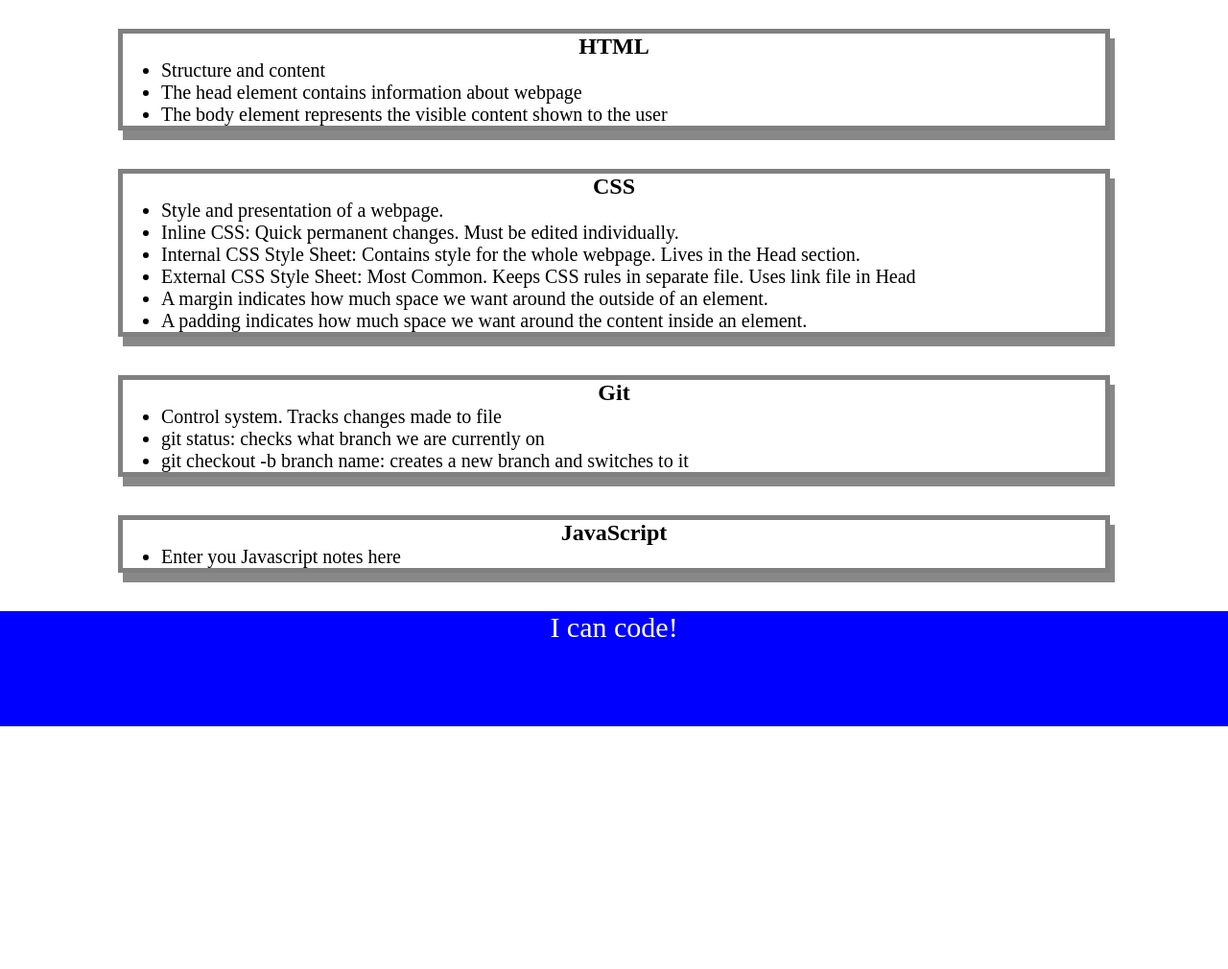
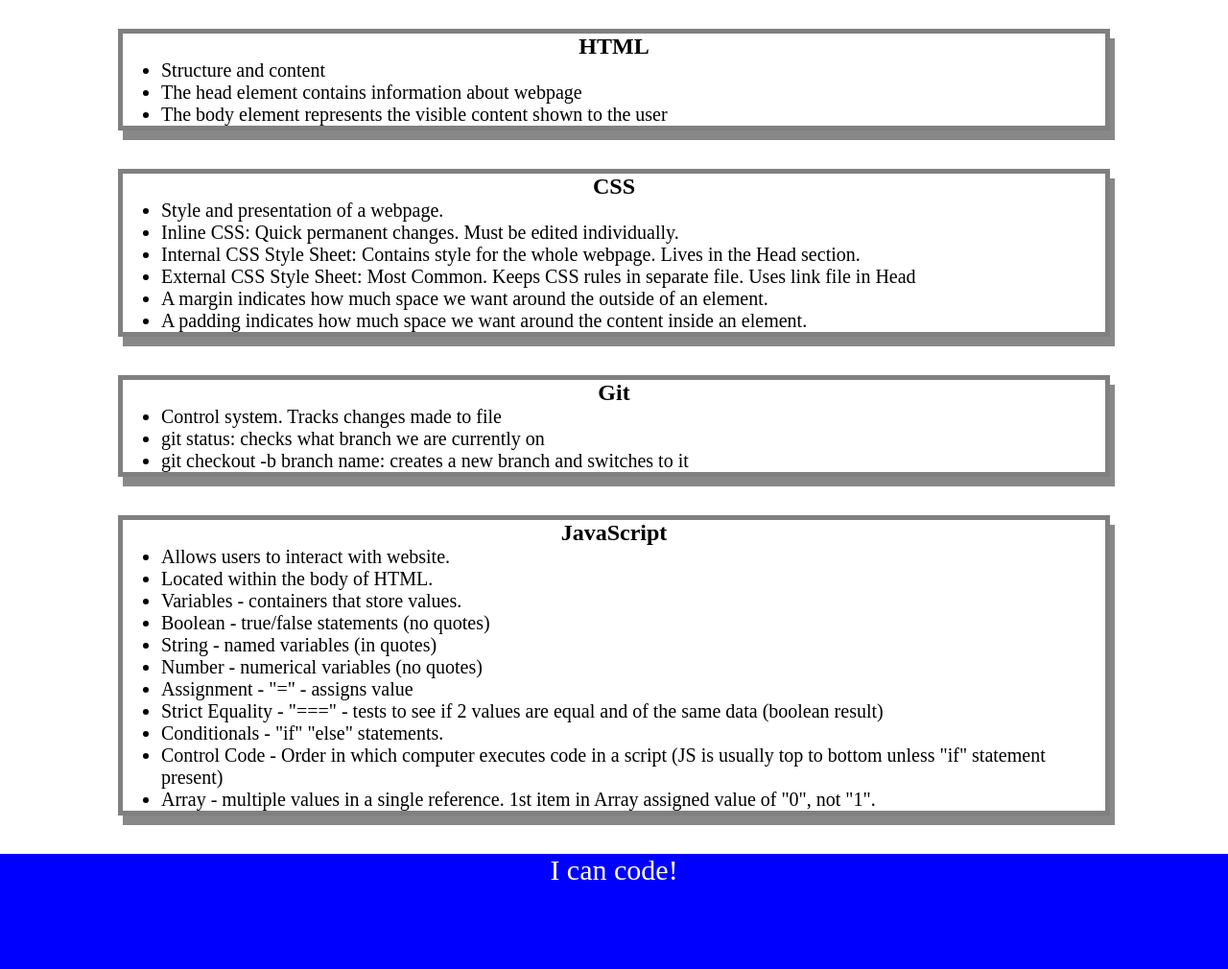
Before and after one commit to Scoops113/prework-study-guide, a plain HTML site: page prework-study-guide/index.html in a window 1280 px wide. Shown: the part 130-1140 px from the top of the page at 96% size. Before the commit the page ends 887 px from the top, so only its background shows below. Drawn offline with Linux system fonts and the light colour scheme.

Commit message:
added JavaScript and notes to project

```diff
--- /dev/null
+++ b/prework-study-guide/assets/script.js
@@ -0,0 +1,19 @@
+const topics = ['HTML', 'CSS', 'Git', 'JavaScript'];
+
+for (let x = 0; x < topics.length; x++) {
+ console.log(topics[x]);
+}
+
+/*
+if (topic === 'HTML') {
+ console.log("Let's study HTML!");
+} else if (topic === 'CSS') {
+ console.log("Let's study CSS!");
+} else if (topic === 'Git') {
+ console.log("Let's study Git!");
+} else if (topic === 'JavaScript') {
+ console.log("Let's study JavaScript!");
+} else {
+ console.log('Please try again!');
+}
+*/
--- a/prework-study-guide/index.html
+++ b/prework-study-guide/index.html
@@ -11,6 +11,7 @@
     <header id="top">
       <h1>Prework Study Guide</h1>
       <img src="./assets/bowtie-cat.png" alt="Profile image of cat wearing a bow tie." />
+      <h2>✨ Open the Console to See What's Happening ✨</h2>
     </header>
     <main>
       <section class="card" id="html-section">
@@ -46,7 +47,17 @@
       <section class="card" id="javascript-section">
         <h2>JavaScript</h2>
         <ul>
-          <li>Enter you Javascript notes here</li>
+          <li>Allows users to interact with website.</li>
+          <li>Located within the body of HTML.</li>
+          <li>Variables - containers that store values.</li>
+          <li>Boolean - true/false statements (no quotes)</li>
+          <li>String - named variables (in quotes)</li>
+          <li>Number - numerical variables (no quotes)</li>
+          <li>Assignment - "=" - assigns value</li>
+          <li>Strict Equality - "===" - tests to see if 2 values are equal and of the same data (boolean result)</li>
+          <li>Conditionals - "if" "else" statements.</li>
+          <li>Control Code - Order in which computer executes code in a script (JS is usually top to bottom unless "if" statement present)</li>
+          <li>Array - multiple values in a single reference. 1st item in Array assigned value of "0", not "1".</li>
         </ul>
       </section>
     </main>
@@ -54,5 +65,6 @@
     <footer>
       <p>I can code!</p>
     </footer>
+    <script src="./assets/script.js"></script>
   </body>
 </html>
```
